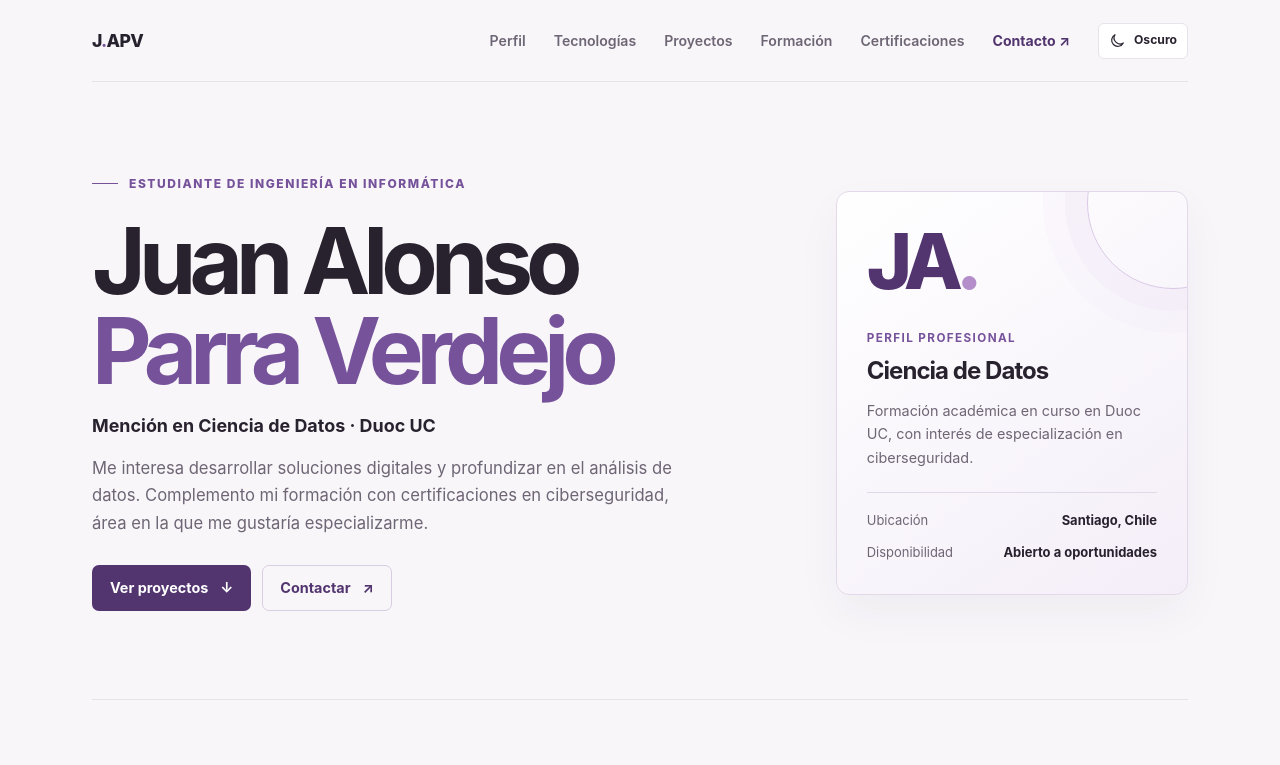
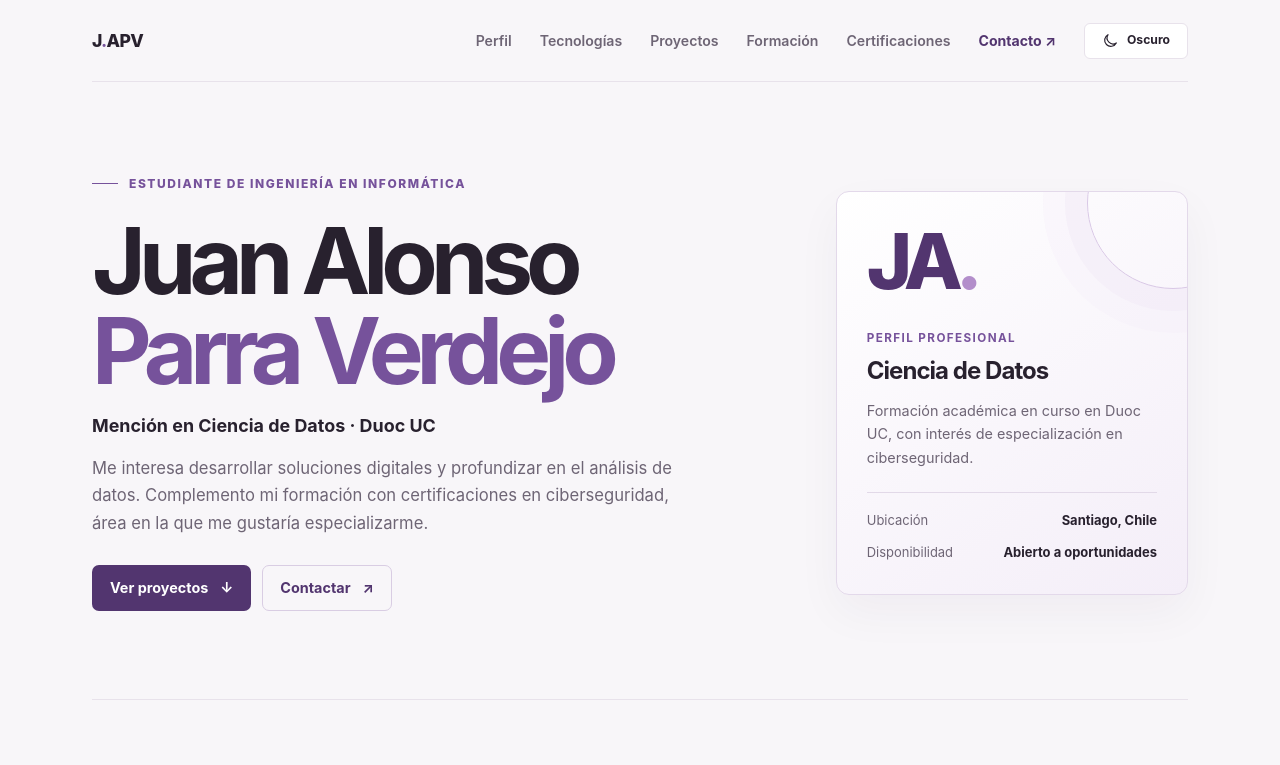
Before and after one commit to juanalonsoparraverdejo/juanalonsoparraverdejo.github.io, a plain HTML site: page index.html in a window 1280 px wide. Shown: the top 765 px of the page. Drawn offline with Linux system fonts and the light colour scheme.

Commit message:
Keep theme toggle width stable

```diff
--- a/styles.css
+++ b/styles.css
@@ -41,7 +41,7 @@ a:focus-visible { outline: 3px solid #a77dc9; outline-offset: 4px; }
 .main-nav a:hover { color: var(--accent-deep); }
 .main-nav .nav-contact { color: var(--accent-deep); font-weight: 700; }
 .theme-toggle {
-  display: inline-flex; align-items: center; gap: 8px; min-height: 36px; padding: 6px 10px;
+  display: inline-flex; width: 104px; align-items: center; justify-content: center; gap: 8px; min-height: 36px; padding: 6px 10px;
   border: 1px solid var(--line); border-radius: 6px; background: var(--surface); color: var(--ink);
   font: inherit; font-size: .76rem; font-weight: 680; white-space: nowrap; cursor: pointer; transition: border-color .18s, background .18s;
 }
```
